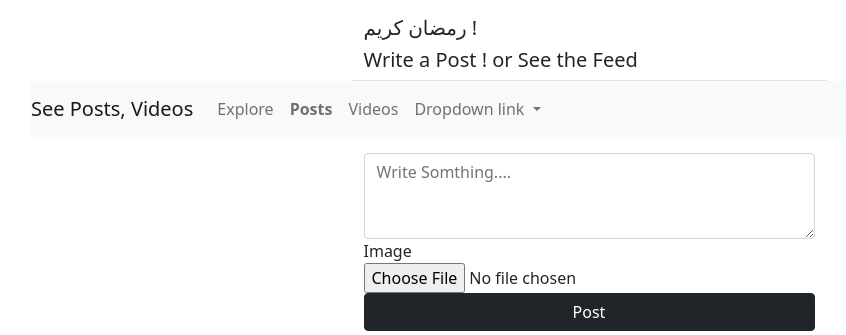
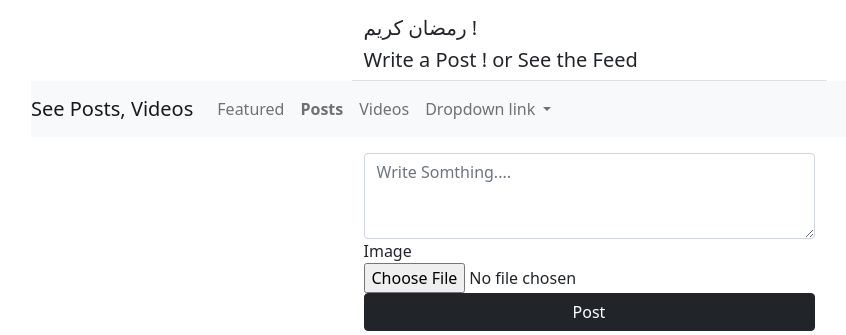
Before and after one commit to iAbdo2008/safecommunity, a Django app: page /social/fpost in a window 1280 px wide. Shown: the part 56-391 px from the top of the page, without its empty margins (51-897 px from the left). Run offline with Django 3.2, Linux system fonts and the light colour scheme; a user stored in the database is signed in; data comes from the database, SQL or seed files in the repository; data that the repository does not hold is empty; some libraries are stand-ins or nearby versions.

Commit message:
Update fpost_list.html

```diff
--- a/social/templates/Social/fpost_list.html
+++ b/social/templates/Social/fpost_list.html
@@ -19,7 +19,7 @@
 		  <div class="collapse navbar-collapse" id="navbarNavDropdown">
 		    <ul class="navbar-nav">
 		      <li class="nav-item active">
-			<a class="nav-link" href="{% url 'post-list' %}">Explore <span class="sr-only">(current)</span></a>
+			<a class="nav-link" href="{% url 'post-list' %}">Featured <span class="sr-only">(current)</span></a>
 		      </li>
 		      <li class="nav-item">
             <a class="nav-link" href="{% url 'fpost-list' %}"><strong>Posts </strong></a>
```
